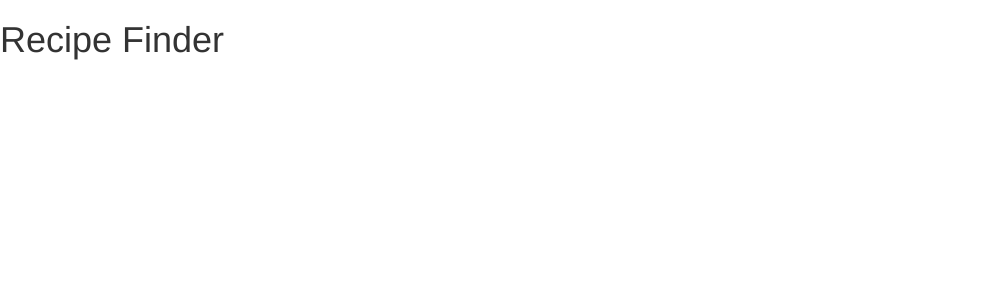
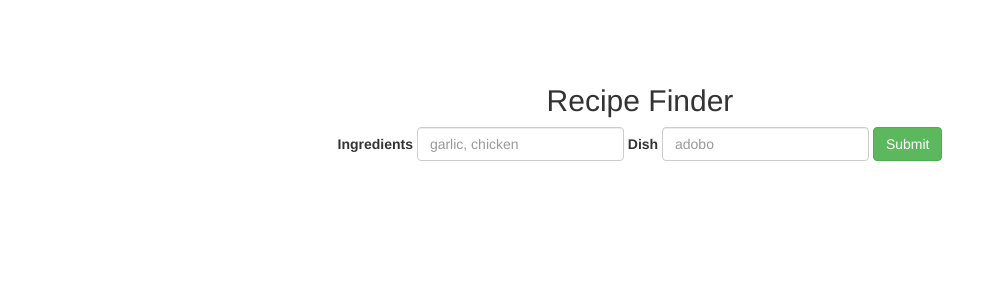
Before and after one commit to dekteguh/recipe-finder, a React (Create React App) app: page / in a window 1280 px wide. Shown: the top 300 px of the page, without its empty margins (0-1002 px from the left). Built offline with nearby package versions, Linux system fonts and the light colour scheme.

Commit message:
Create SearchRecipes Component, add styles

```diff
--- a/src/components/App.js
+++ b/src/components/App.js
@@ -1,9 +1,14 @@
 import React, { Component } from 'react';
+
+import SearchRecipes from './SearchRecipes';
 
 class App extends Component {
     render() {
         return (
-            <h1>Recipe Finder</h1>
+            <div className="App">
+                <h2>Recipe Finder</h2>
+                <SearchRecipes />
+            </div>
         )
     }
 }
--- /dev/null
+++ b/src/components/SearchRecipes.js
@@ -0,0 +1,26 @@
+import React, { Component } from 'react';
+import { Form, FormGroup, FormControl, ControlLabel, Button } from 'react-bootstrap';
+
+class SearchRecipes extends Component {
+    render() {
+        return (
+            <Form inline>
+                <FormGroup>
+                    <ControlLabel>Ingredients</ControlLabel>
+                    {' '}
+                    <FormControl type="text" placeholder="garlic, chicken"/>
+                </FormGroup>
+                {' '}
+                <FormGroup>
+                    <ControlLabel>Dish</ControlLabel>
+                    {' '}
+                    <FormControl type="text" placeholder="adobo" />
+                </FormGroup>
+                {' '}
+                <Button className="btn btn-success">Submit</Button>
+            </Form>
+        )
+    }
+}
+
+export default SearchRecipes;
--- a/src/index.js
+++ b/src/index.js
@@ -2,5 +2,6 @@
 import ReactDOM from 'react-dom';
 
 import App from './components/App';
+import './styles/index.css';
 
 ReactDOM.render(<App />, document.getElementById('root'));
--- /dev/null
+++ b/src/styles/index.css
@@ -0,0 +1,4 @@
+.App {
+    padding: 5%;
+    text-align: center;
+}
```
